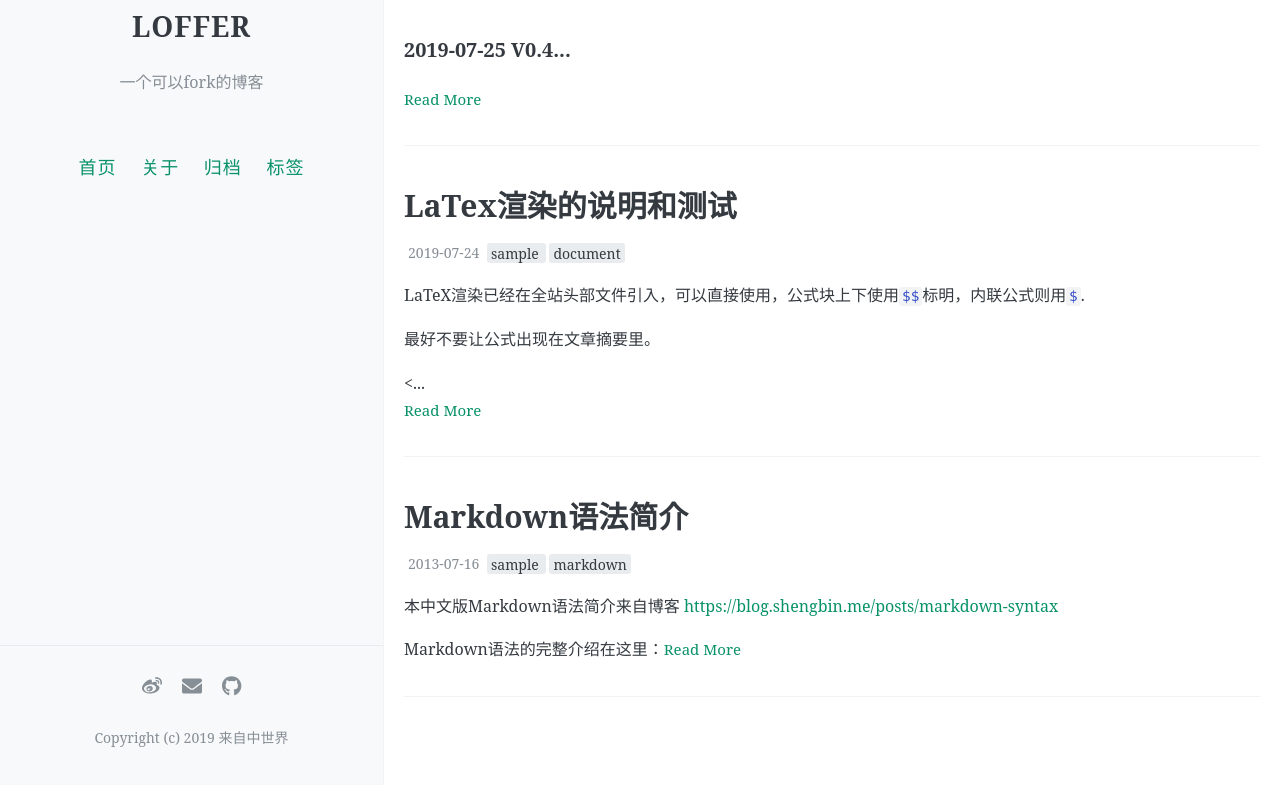
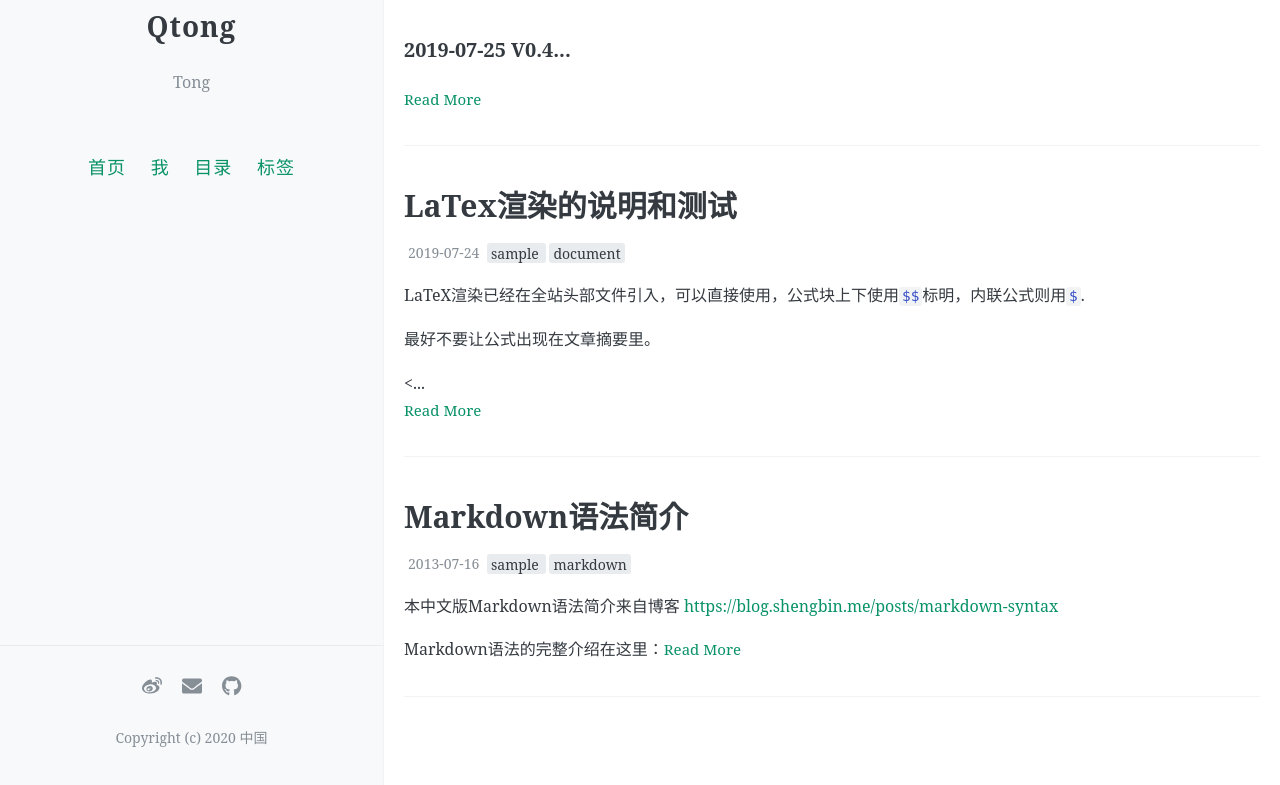
Before and after one commit to Qtonggg/Qtonggg.github.io, a Jekyll site: the page built from index.html, in a window 1280 px wide and 1081 px high. Shown: the part 296-1081 px from the top of the window. Built offline with Jekyll 4.4.1, drawn with Linux system fonts in a browser that asks for light colours; the list of posts is cut into pages by our own code; comment, search, counter and statistics services are not loaded.

Commit message:
修改主页内容

```diff
--- a/_config.yml
+++ b/_config.yml
@@ -5,9 +5,9 @@
 # 你的博客名称，请用你想要的博客名替换“LOFFER”，以下修改都可类似处理
 # 注意，“name: LOFFER”，冒号后面的空格不可以省略。
 # 井号后面的文字是说明文档，不会被程序读取。
-name: LOFFER
+name: Qtong
 # 描述/签名
-description: 一个可以fork的博客
+description: Tong
 
 #
 # 下面的设定都是可选的
@@ -24,9 +24,9 @@ favicon: https://raw.githubusercontent.com/FromEndWorld/LOFFER/master/images/fav
 navigation:
   - name: 首页
     url: /
-  - name: 关于
+  - name: 我
     url: /about
-  - name: 归档
+  - name: 目录
     url: /archive
   - name: 标签
     url: /tags
@@ -42,10 +42,10 @@ footer-links:
   weibo: frommidworld #请输入你的微博个性域名 https://www.weibo.com/<thispart>
   behance: # https://www.behance.net/<>
   dribbble: # https://dribbble.com/<>
-  email: fromendworld@outlook.com
+  email: 1405967843@qq.com
   facebook: #https://www.facebook.com/<>
   flickr: #https://www.flickr.com/<>
-  github: FromEndWorld/loffer #https://github.com/<>
+  github: github.com/Qtonggg #https://github.com/<>
   instagram: #https://instagram.com/<>
   linkedin: #https://www.linkedin.com/in/<>
   pinterest: #https://www.pinterest.com/<>
@@ -56,7 +56,7 @@ footer-links:
   youtube: # channel/<your_long_string> or user/<user-name>
 
 # 站点页脚的文字
-footer-text: Copyright (c) 2019 来自中世界
+footer-text: Copyright (c) 2020 中国
 
 # 评论，注意，请不要同时添加多种不同的评论区
 
```
